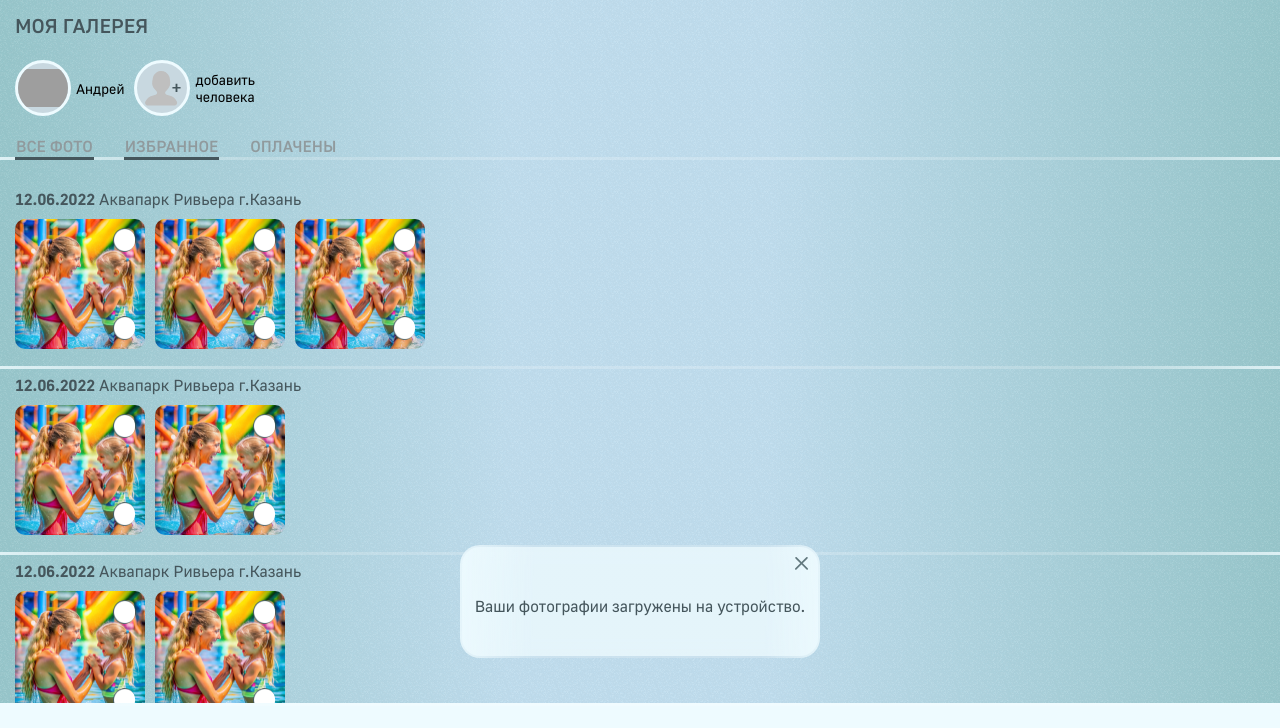
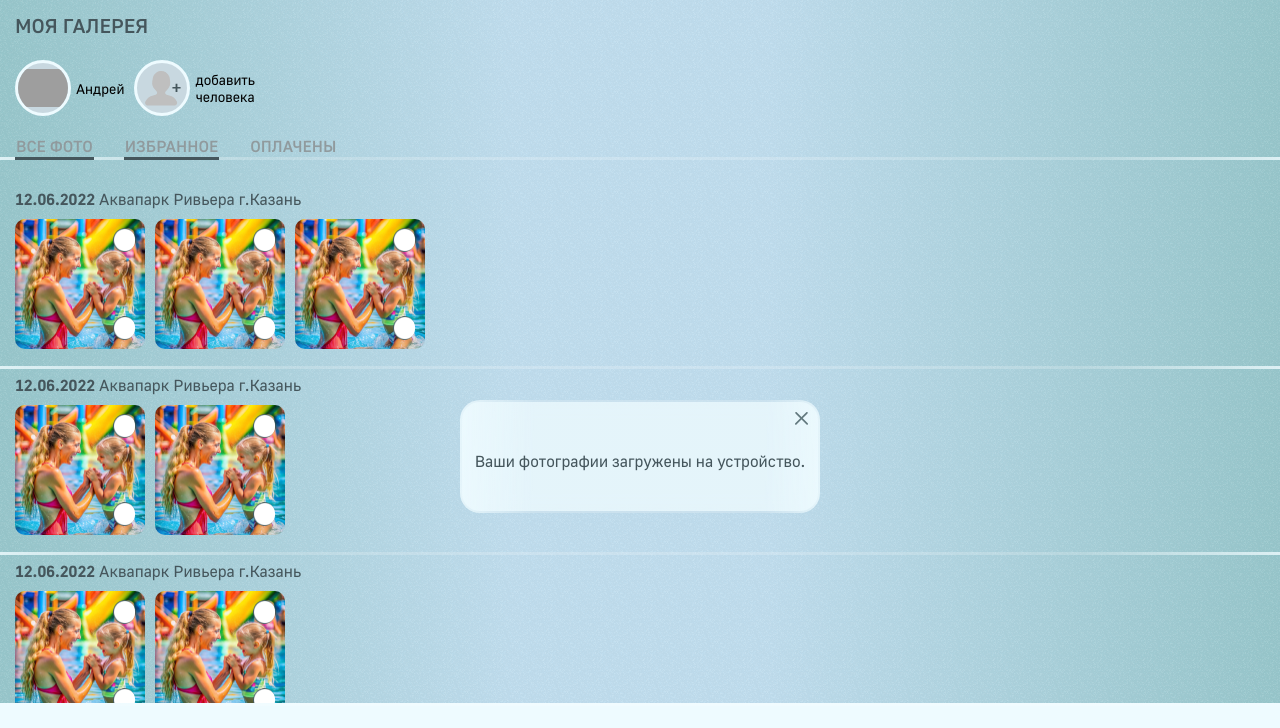
Before and after one commit to Victor-Glukhov/imherestudio, a plain HTML site: page my-gallery.html in a window 1280 px wide. Shown: the top 728 px of the page. Drawn offline with Linux system fonts and the light colour scheme; grey boxes are pictures that could not be loaded.

Commit message:
На модалки (корзина, корзина один, Моя галерея оплачено) поставил position: fixed;

```diff
--- a/css/main.css
+++ b/css/main.css
@@ -2587,7 +2587,7 @@ a {
   flex-direction: column;
   justify-content: center;
   min-width: 360px;
-  position: absolute;
+  position: fixed;
   z-index: 3;
   top: 35px;
   left: 50%;
@@ -2846,7 +2846,7 @@ a {
   flex-direction: column;
   justify-content: center;
   min-width: 360px;
-  position: absolute;
+  position: fixed;
   z-index: 3;
   top: 50%;
   transform: translateY(-70%);
@@ -3075,12 +3075,12 @@ a {
 
 }
 /* Модальное окно - Ваши фотографии загружены на устройство. */
-.my-gallery__modal-confirm-del {
+.my-gallery__modal-download-done {
   display: flex;
   flex-direction: column;
   justify-content: center;
   min-width: 360px;
-  position: absolute;
+  position: fixed;
   z-index: 3;
   top: 50%;
   transform: translateY(-70%);
--- a/my-gallery.html
+++ b/my-gallery.html
@@ -726,7 +726,7 @@
           </div>
         </div>
         <!-- Корзина - Модальное окно (Ваши фотографии загружены на устройство.) -->
-        <div class="my-gallery__modal-confirm-del modal-style" id="basket__modal-confirm-del">
+        <div class="my-gallery__modal-download-done modal-style" id="basket__modal-confirm-del">
           <div class="my-gallery__modal-btn-close-box">
             <button class="my-gallery__modal-btn-close" id="basket__modal-btn-close">
                 <img src="images/image-modal-btn-close.svg" alt="image-modal-btn-close">
```
